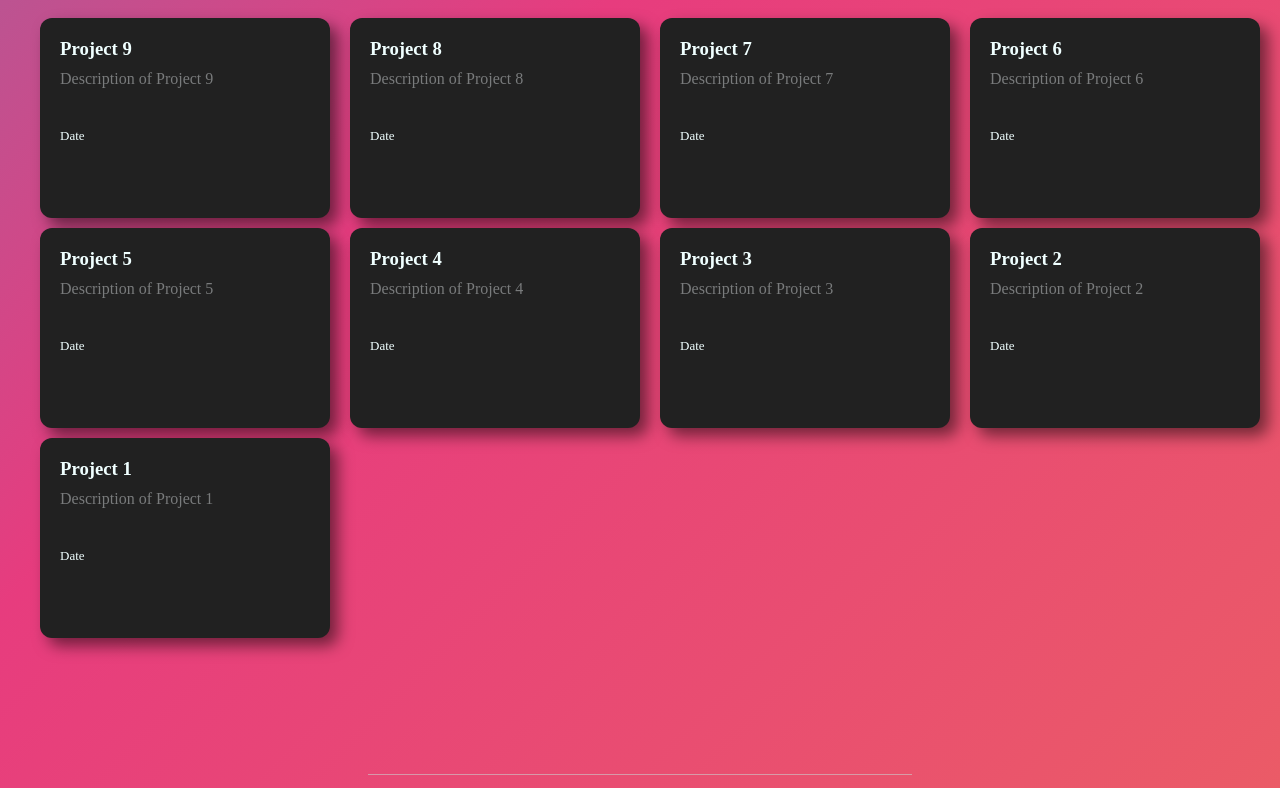
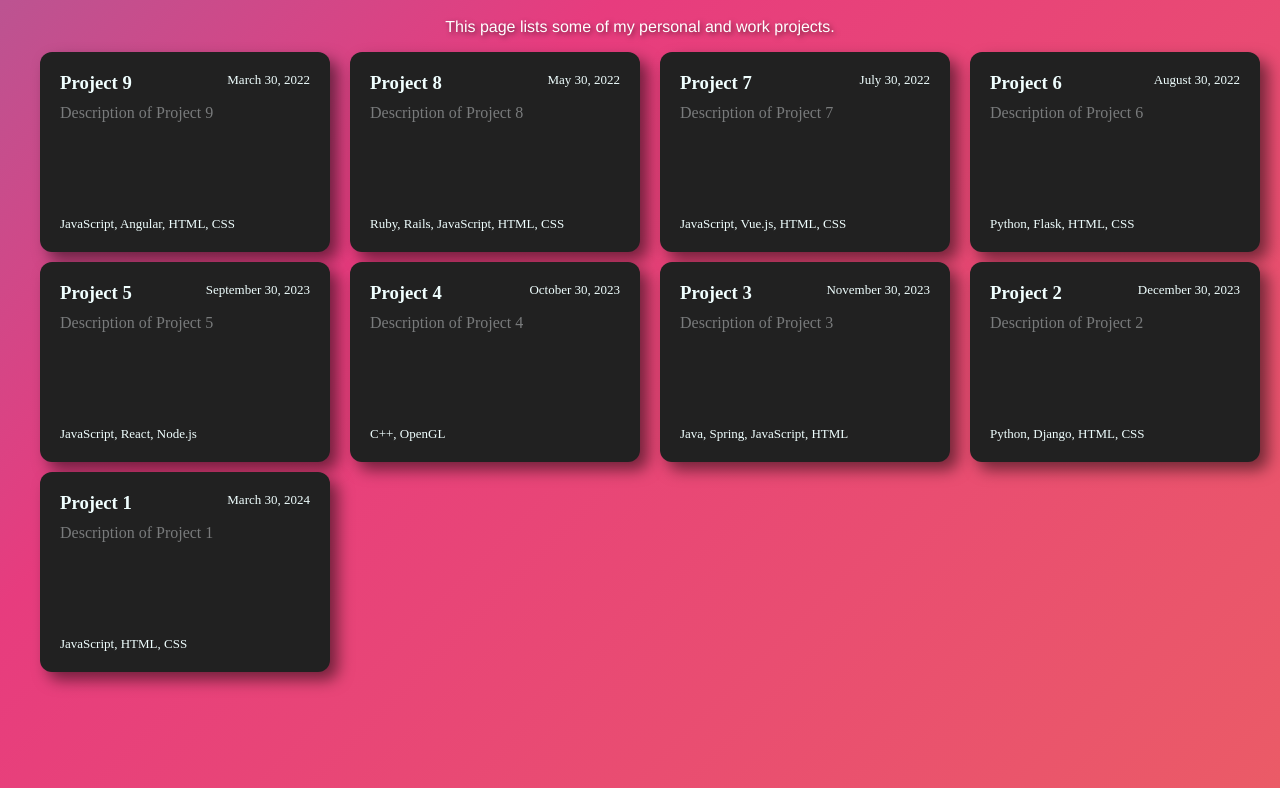
Before and after one commit to NotNacissu/nacissu.github.io, a plain HTML site: page projects.html in a window 1280 px wide. Shown: the part 185-973 px from the top of the page. Drawn offline with nearby package versions, Linux system fonts and the light colour scheme.

Commit message:
Updated project vue, html and css
made it so that the vue list of projects contains the date and languages used for the project. header now has its own seperate css from the homepage fading in css. Lastly, made it so that project html shows the date. It gets the date from the list, uses the formatdate function in the vue code to make it more readable and puts it in the top right corner of the project box.

```diff
--- a/projectList.js
+++ b/projectList.js
@@ -2,15 +2,15 @@ new Vue({
     el: '#app',
     data: {
         projects: [
-            { id: 1, name: 'Project 1', description: 'Description of Project 1', link: 'https://www.youtube.com/watch?v=fevGo3H5840' },
-            { id: 2, name: 'Project 2', description: 'Description of Project 2', link: 'project2.html' },
-            { id: 3, name: 'Project 3', description: 'Description of Project 3', link: 'project3.html' },
-            { id: 4, name: 'Project 4', description: 'Description of Project 4', link: 'project4.html' },
-            { id: 5, name: 'Project 5', description: 'Description of Project 5', link: 'project5.html' },
-            { id: 6, name: 'Project 6', description: 'Description of Project 6', link: 'project6.html' },
-            { id: 7, name: 'Project 7', description: 'Description of Project 7', link: 'project7.html' },
-            { id: 8, name: 'Project 8', description: 'Description of Project 8', link: 'project8.html' },
-            { id: 9, name: 'Project 9', description: 'Description of Project 9', link: 'project9.html' },
+            { id: 1, name: 'Project 1', description: 'Description of Project 1', link: 'https://www.youtube.com/watch?v=fevGo3H5840', languages: ['JavaScript', 'HTML', 'CSS'], date: '2024-03-30' },
+            { id: 2, name: 'Project 2', description: 'Description of Project 2', link: 'project2.html', languages: ['Python', 'Django', 'HTML', 'CSS'], date: '2023-12-30' },
+            { id: 3, name: 'Project 3', description: 'Description of Project 3', link: 'project3.html', languages: ['Java', 'Spring', 'JavaScript', 'HTML'], date: '2023-11-30' },
+            { id: 4, name: 'Project 4', description: 'Description of Project 4', link: 'project4.html', languages: ['C++', 'OpenGL'], date: '2023-10-30' },
+            { id: 5, name: 'Project 5', description: 'Description of Project 5', link: 'project5.html', languages: ['JavaScript', 'React', 'Node.js'], date: '2023-09-30' },
+            { id: 6, name: 'Project 6', description: 'Description of Project 6', link: 'project6.html', languages: ['Python', 'Flask', 'HTML', 'CSS'], date: '2022-08-30' },
+            { id: 7, name: 'Project 7', description: 'Description of Project 7', link: 'project7.html', languages: ['JavaScript', 'Vue.js', 'HTML', 'CSS'], date: '2022-07-30' },
+            { id: 8, name: 'Project 8', description: 'Description of Project 8', link: 'project8.html', languages: ['Ruby', 'Rails', 'JavaScript', 'HTML', 'CSS'], date: '2022-05-30' },
+            { id: 9, name: 'Project 9', description: 'Description of Project 9', link: 'project9.html', languages: ['JavaScript', 'Angular', 'HTML', 'CSS'], date: '2022-03-30' }
             // Add more projects as needed
         ]
     },
@@ -23,5 +23,11 @@ new Vue({
         navigateToProject: function(link) {
             window.location.href = link;
         }
+    },
+    filters: {
+        formatDate: function(value) {
+            const date = new Date(value);
+            return date.toLocaleDateString('en-US', { year: 'numeric', month: 'long', day: 'numeric' });
+        }
     }
 });
--- a/projects.html
+++ b/projects.html
@@ -6,7 +6,6 @@
     <link rel="icon" href="Images/Bocchers.jpg">
 
     <script src="https://cdn.jsdelivr.net/npm/vue@2"></script>
-    <script src="myscripts.js"></script>
 </head>
 <body>
     <header>
@@ -26,13 +25,15 @@
     </header>
     <main>
         <div id="app">
-        <h1 class="textCenter">Projects</h1>
+        <h1 id="projectTextCenter">Projects</h1>
+        <p id="projectTextCenter">This page lists some of my personal and work projects.</p>
             <ul class="project-ul">
                 <li v-for="project in reversedProjects" :key="project.id" id="project-link" class="project-li" style="cursor: pointer;" @click="navigateToProject(project.link)" >
                     <div>
                         <h3 id="project-list-title">{{ project.name }}</h3>
                         <p id="project-list-info">{{ project.description }}</p>
-                        <p id="project-list-date">Date</p>
+                        <p id="project-list-languages">{{ project.languages.join(', ') }}</p> <!-- Display languages -->
+                        <p id="project-list-date">{{ project.date | formatDate }}</p>
                     </div>
                 </li>
                 </div>
--- a/style.css
+++ b/style.css
@@ -233,6 +233,7 @@ img {
 }
 
 .project-li{
+    position: relative; /* Add position relative to allow absolute positioning inside */
     background-color: #212121;
     padding: 10px; /* Add padding for spacing */
     margin-bottom: 10px; /* Add margin to separate each project */
@@ -266,6 +267,24 @@ img {
     margin: 10px; /* Add padding for spacing */
     color: azure;
     font-size: small;
-    position: relative;
-    bottom: -30px;
+    position: absolute; /* Position absolutely relative to the project box */
+    top: 10px; /* Position it 10px from the bottom */
+    right: 10px; /* Position it 10px from the right */
 }
+
+
+#projectTextCenter {
+    text-align: center;
+    font-family: "Helvetica", sans-serif;
+    color: rgb(255, 255, 255);
+    text-shadow: 2px 2px 5px rgba(0, 0, 0, 0.5);
+}
+
+#project-list-languages {
+    position: absolute;
+    bottom: 10px; /* Position it 10px from the bottom */
+    left: 10px; /* Position it 10px from the left */
+    color: azure;
+    font-size: small;
+    margin: 10px; /* Add padding for spacing */
+}
```
